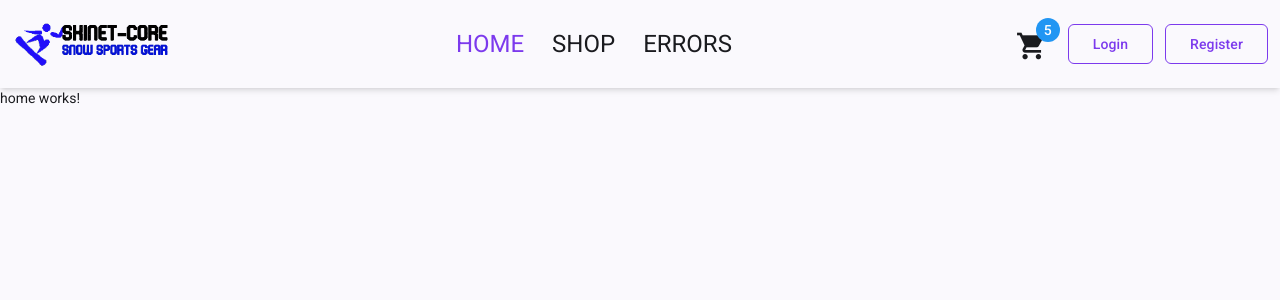
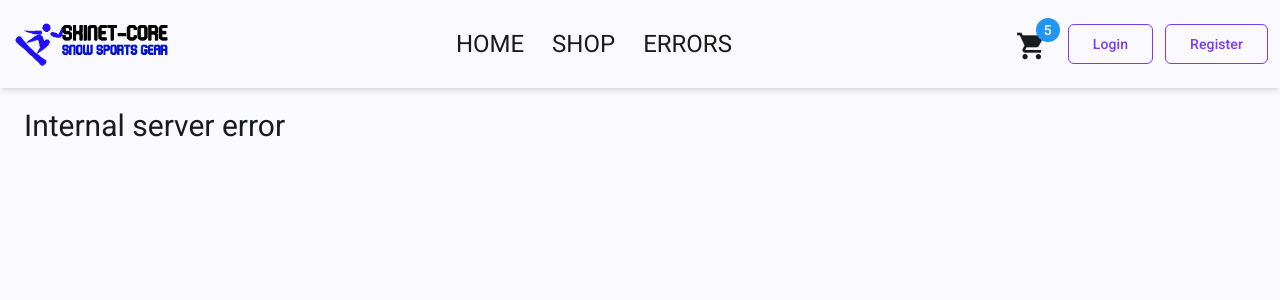
Before and after one commit to Petersonwei/skinet-server, an Angular app in the folder client/: page /server-error in a window 1280 px wide. Before the commit this address led to /. Shown: the top 300 px of the page. Built offline with nearby package versions, Linux system fonts and the light colour scheme.

Commit message:
#0094 feat: add NotFound and ServerError components with routing

```diff
--- a/client/src/app/app.routes.ts
+++ b/client/src/app/app.routes.ts
@@ -3,11 +3,15 @@
 import { ShopComponent } from './features/shop/shop.component';
 import { ProductDetailsComponent } from './features/shop/product-details/product-details.component';
 import { TestErrorComponent } from './features/test-error/test-error.component';
+import { NotFoundComponent } from './shared/components/not-found/not-found.component';
+import { ServerErrorComponent } from './shared/components/server-error/server-error.component';
 
 export const routes: Routes = [
   { path: '', component: HomeComponent },
   { path: 'shop', component: ShopComponent },
   { path: 'shop/:id', component: ProductDetailsComponent },
   { path: 'test-error', component: TestErrorComponent },
-  { path: '**', redirectTo: '', pathMatch: 'full' }
+  { path: 'not-found', component: NotFoundComponent },
+  { path: 'server-error', component: ServerErrorComponent },
+  { path: '**', redirectTo: 'not-found', pathMatch: 'full' }
 ];
--- a/client/src/app/features/shop/product-details/product-details.component.html
+++ b/client/src/app/features/shop/product-details/product-details.component.html
@@ -11,6 +11,7 @@
             <p class="text-3xl font-extrabold text-gray-900">{{ product.price | currency }}</p>
           </div>
           <div class="flex gap-4 mt-6">
+
             <button mat-stroked-button class="match-input-height btn-primary">
               <mat-icon>shopping_cart</mat-icon>
               Add to cart
--- /dev/null
+++ b/client/src/app/shared/components/not-found/not-found.component.html
@@ -0,0 +1,3 @@
+<div class="container mt-5">
+  <h1 class="text-3xl">Not Found</h1>
+</div>
--- /dev/null
+++ b/client/src/app/shared/components/server-error/server-error.component.html
@@ -0,0 +1,3 @@
+<div class="container mt-5">
+  <h1 class="text-3xl">Internal server error</h1>
+</div>
```
Also changed, not shown: client/src/app/shared/components/not-found/not-found.component.ts (added, +11 -0 lines), client/src/app/shared/components/server-error/server-error.component.ts (added, +11 -0 lines), client/src/app/shared/components/not-found/not-found.component.scss (added), client/src/app/shared/components/server-error/server-error.component.scss (added).
